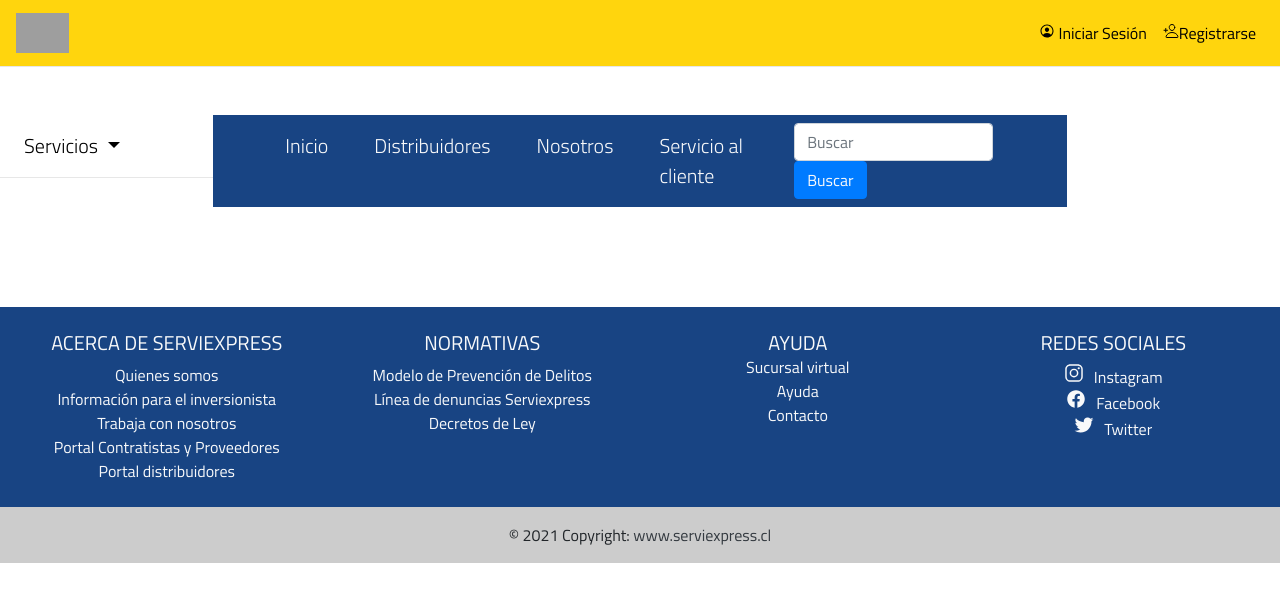
After one commit to wvovw12/taller_mecanico, a Django app: template taller_Serviexpress/templates/taller_Serviexpress/base.html in a window 1280 px wide. The commit adds this page. Shown: the top 602 px of the page. Run offline with Django 3.2, Linux system fonts and the light colour scheme; the template is opened without the code that fills it, so the values that code supplies are empty; some libraries are stand-ins or nearby versions; grey boxes are pictures that could not be loaded.

Commit message:
agrega home

```diff
--- /dev/null
+++ b/taller_Serviexpress/static/taller_Serviexpress/css/Estilos.css
@@ -0,0 +1,250 @@
+body{
+    font-family: 'Titillium Web', sans-serif;
+}
+
+#top{
+
+    border-bottom: 1px solid #e7e7e7;
+    background-color: #ffd50d;
+}
+
+
+
+#top ul li a:hover{
+    opacity: .6;
+}
+
+#navbardrop{
+    color: black;
+}
+
+#navprincipal{
+    background-color: #184483;
+
+}
+
+#productos{
+    border-bottom: 1px solid #e7e7e7;
+}
+
+#productos-menu{
+    /* height: 250px;
+    width: 250px; */
+    background-color:  #ffd50d;
+}
+
+.navpr li a:hover{
+
+    border-bottom: 1px solid gray;
+}
+
+#nav1 li a:hover{
+
+    opacity: .6;
+}
+
+#nav1 li{
+
+    margin-right: 30px;
+}
+
+#sin-sub li a{
+    text-decoration: none;
+}
+
+#logo{
+    height: 40px;
+}
+
+
+.carousel-indicators li {
+    width: 15px;
+    height: 15px;
+    border-radius: 100%;
+    margin-right: 20px;
+  }
+
+.carousel-indicators .active
+  {
+      background-color:#184483;
+  }
+
+#crear-cuenta-box{
+    background-color:  #e7e7e7;
+    border: solid 1px #5f656e;
+}
+
+#btn-crear-cuenta{
+    background-color: #184483;
+    margin: 10px;
+    color: white;
+}
+
+#btn-crear-cuenta:hover{
+    opacity: .9;
+}
+
+#registrar-box{
+    border-radius: 20px;
+    background-color: #184483;
+    border: solid 1px #5f656e;
+    color: white;
+}
+
+#icono-registro{
+    /* margin-left: 100px; */
+    font-size: 200px;
+}
+
+#registrar-box2 ul{
+    list-style: none;
+    display: flex;
+}
+
+#registrar-box2 ul li{
+    margin-right: 60px;
+}
+
+.imagenResponsiva a img
+{
+    width: 100%;
+    height: 100%;
+}
+
+#listatop li a{
+    color: black;
+}
+
+#listatop li a:hover{
+    opacity: .6;
+}
+
+
+/* Pie de pagina */
+
+#pie{
+    background-color:#184483;
+    margin-top: 100px;
+}
+
+/* Detalle del pedido */
+
+.detalle-box{
+    border: 1px solid black;
+}
+
+#panel-cliente ul li a{
+    color: white;
+    margin-top: 1px;
+    /* background-color: #e4e4e4; */
+    background-color:#184483;
+
+}
+
+#panel-cliente ul li a:hover{
+
+    background-color:  #ffd50d;
+
+}
+
+.card-productos
+{
+    background-color: rgb(207, 207, 224);
+}
+
+#direccion a{
+
+    color: gray;
+    font-style: italic;
+}
+#direccion {
+    color: gray;
+    font-style: italic;
+}
+
+.imagen-background
+{
+    background-image: url(img/buscarDistribuidor.png);
+    background-color:#ffd50d;
+    height: 326px;
+    /*background-position: center;
+    background-repeat: no-repeat;
+    background-size: cover;*/
+}
+
+.input-container {
+    display: flex;
+  }
+
+.text
+{
+    display: inline-block;
+}
+
+.pago a img{
+    width: 350px;
+}
+
+
+.pago{
+    border: 1px solid #ccc;
+    width: 350px;
+}
+
+.product-list__head {
+    background-color:#184483;
+    border-bottom: 1px solid #eaeaea;
+    border-top: 1px solid #eaeaea;
+    color: #fff;
+    font-size: 11px;
+    padding: 7px 10px;
+}
+.product-list__head p{
+    line-height: 1;
+    margin-bottom: 0;
+    /*overflow: hidden;
+    text-overflow: ellipsis;
+    white-space: nowrap;*/
+}
+.product-list__caption {
+    border-top: 1px solid #eaeaea;
+}
+
+.product-list__name {
+    font-weight: bold;
+    color: black;
+    align-items: center;
+    font-size: 10px;
+    line-height: 1.3;
+    margin-bottom: 0;
+    text-align: center;
+    text-transform: uppercase;
+    margin-top: 5px;
+}
+
+.product-list__price {
+    color: #ff8400;
+    font-size: 26px;
+    line-height: 1;
+    margin-bottom: 0;
+    text-align: center;
+}
+
+.logoutbox{
+    border: 1px solid rgb(207, 207, 207);;
+    font-size: 16px;
+    text-align: center;
+}
+
+.error {
+    color: red;
+  }
+
+
+/*Filtro por ID tablas*/
+
+#tabla_pedidos {
+    background-image: url('/css/searchicon.png'); /* Add a search icon to input */
+    background-position: 10px 12px; /* Position the search icon */
+    background-repeat: no-repeat; /* Do not repeat the icon image */
+  }
--- /dev/null
+++ b/taller_Serviexpress/templates/taller_Serviexpress/base.html
@@ -0,0 +1,258 @@
+<!doctype html>
+<html lang="es">
+{% load static %}
+
+<head>
+  <!-- Required meta tags -->
+  <meta charset="utf-8">
+  <meta name="viewport" content="width=device-width, initial-scale=1">
+
+  <!-- Latest compiled and minified CSS -->
+  <link rel="stylesheet" href="https://maxcdn.bootstrapcdn.com/bootstrap/4.5.2/css/bootstrap.min.css">
+
+  <!-- jQuery library -->
+  <script src="https://ajax.googleapis.com/ajax/libs/jquery/3.5.1/jquery.min.js"></script>
+
+  <!-- Popper JS -->
+  <script src="https://cdnjs.cloudflare.com/ajax/libs/popper.js/1.16.0/umd/popper.min.js"></script>
+
+  <!-- Latest compiled JavaScript -->
+  <script src="https://maxcdn.bootstrapcdn.com/bootstrap/4.5.2/js/bootstrap.min.js"></script>
+
+  <link rel="preconnect" href="https://fonts.gstatic.com">
+  <link href="https://fonts.googleapis.com/css2?family=Titillium+Web:wght@300;400;600&display=swap" rel="stylesheet">
+
+  <script src="//cdn.jsdelivr.net/npm/sweetalert2@11"></script>
+
+  <link rel="stylesheet" href="{% static 'taller_Serviexpress/css/Estilos.css' %}">
+  <!-- JavaScript y Jquery -->
+  <!--<script src="{% static 'app_lmgas/js/main.js' %}"></script>
+  <script src="{% static 'app_lmgas/js/cart.js' %}"></script>
+  <script type="text/javascript" src="{% static 'app_lmgas/js/jquery-3.6.0.min.js' %}"></script>-->
+
+  <title>{% block title %}LMGAS - Inicio {%endblock%}</title>
+</head>
+
+<body>
+
+  <!-- Nav top -->
+  <div class="topnav">
+    <nav id="top" class="navbar navbar-expand-md navbar-light">
+      <!-- Brand -->
+
+      <a class="navbar-brand" href="{% url 'home' %}"><img id="logo" src="{% static '' %}"
+          alt="logo Serviexpress"></a>
+
+      <!-- Toggler/collapsibe Button -->
+      <button class="navbar-toggler" type="button" data-toggle="collapse" data-target="#collapsibleNavbar">
+        <ion-icon name="menu-outline"></ion-icon>
+      </button>
+
+
+      <!-- Navbar links -->
+      <div class="collapse navbar-collapse" id="collapsibleNavbar">
+        <ul id="listatop" class="navbar-nav ml-auto">
+          {% block topnav %}
+
+          {% if user.is_authenticated %}
+          <li class="nav-item ">
+            <a class="nav-link" href="#">
+              <ion-icon class="user-icon" name="person-circle-outline"></ion-icon> Cerrar Sesión
+            </a>
+          </li>
+          {% if user.is_staff %}
+          <li class="nav-item ">
+            <a class="nav-link" href="#">
+              <ion-icon name="people-outline"></ion-icon>Administrador
+            </a>
+          </li>
+          {%else%}
+          <li class="nav-item ">
+            <a class="nav-link" href="#">
+              <ion-icon name="people-outline"></ion-icon>Mi cuenta
+            </a>
+          </li>
+          <li class="nav-item ">
+            <a class="nav-link" href="#">
+              <ion-icon name="cart-outline"></ion-icon> Carro ({{cant}})
+            </a>
+          </li>
+          {% endif %}
+          {% else %}
+          <li class="nav-item ">
+            <a class="nav-link" href="#">
+              <ion-icon class="user-icon" name="person-circle-outline"></ion-icon> Iniciar Sesión
+            </a>
+          </li>
+          <li class="nav-item ">
+            <a class="nav-link" href="#">
+              <ion-icon name="person-add-outline"></ion-icon>Registrarse
+            </a>
+          </li>
+          {% endif %}
+          {% endblock topnav %}
+        </ul>
+      </div>
+    </nav>
+
+  </div>
+
+
+  <!-- Links -->
+
+  <div class="row no-gutters">
+    <!-- Sección productos -->
+    <div class="col-sm-2 ">
+      <nav class="navbar navbar-expand-sm navbar-dark mt-5" id="productos">
+        <ul class="navbar-nav">
+          <!-- Dropdown -->
+          <li class="nav-item dropdown">
+            <a class="nav-link dropdown-toggle lead" href="#" id="navbardrop" data-toggle="dropdown">
+              Servicios
+            </a>
+            <ul id="productos-menu" class="dropdown-menu" aria-labelledby="navbarDropdown">
+              <li><a class="dropdown-item" href="{% url 'listaServicios'%}">Servicio 1</a></li>
+              <li><a class="dropdown-item" href="#">Servicio 2</a></li>
+            </ul>
+          </li>
+        </ul>
+      </nav>
+    </div>
+    <!-- Navbar principal -->
+    <div class="col-sm-8">
+      <nav class="navbar navbar-expand-sm navbar-dark mt-5" id="navprincipal">
+        <ul id="nav1" class="navbar-nav ml-lg-5">
+          <li class="nav-item">
+            <a class="nav-link lead text-light" href="#">Inicio</a>
+          </li>
+          <li class="nav-item">
+            <a class="nav-link lead text-light" href="#">Distribuidores</a>
+          </li>
+          <li class="nav-item">
+            <a class="nav-link lead text-light" href="#">Nosotros</a>
+          </li>
+          <li class="nav-item">
+            <a class="nav-link lead text-light" href="#">Servicio al cliente</a>
+          </li>
+        </ul>
+        <form class="form-inline my-2 my-lg-0 ml-auto">
+          <input class="form-control mr-sm-2" type="search" placeholder="Buscar" aria-label="Search">
+          <button class="btn btn-outline-success my-2 my-sm-0 bg-primary text-light border-primary"
+            type="submit">Buscar</button>
+        </form>
+      </nav>
+    </div>
+  </div>
+
+  {% block contenido %}
+
+
+  {% endblock contenido %}
+
+
+
+
+
+
+  <!-- Footer -->
+  <footer class="text-center text-lg-start">
+    <!-- Grid container -->
+    <div id="pie" class="p-4">
+      <!--Grid row-->
+      <div class="row">
+        <!--Grid column-->
+        <div class="col-lg-3 col-md-6 mb-4 mb-md-0">
+          <h5 class="text-uppercase text-light">Acerca de Serviexpress</h5>
+
+          <ul id="sin-sub" class="list-unstyled mb-0">
+            <li>
+              <a href="#!" class="text-light">Quienes somos</a>
+            </li>
+            <li>
+              <a href="#!" class="text-light">Información para el inversionista</a>
+            </li>
+            <li>
+              <a href="#!" class="text-light">Trabaja con nosotros</a>
+            </li>
+            <li>
+              <a href="#!" class="text-light">Portal Contratistas y Proveedores</a>
+            </li>
+            <li>
+              <a href="#!" class="text-light">Portal distribuidores</a>
+            </li>
+          </ul>
+        </div>
+
+        <div class="col-lg-3 col-md-6 mb-4 mb-md-0">
+          <h5 class="text-uppercase text-light">Normativas</h5>
+
+          <ul id="sin-sub" class="list-unstyled mb-0">
+            <li>
+              <a href="#!" class="text-light">Modelo de Prevención de Delitos</a>
+            </li>
+            <li>
+              <a href="#!" class="text-light">Línea de denuncias Serviexpress</a>
+            </li>
+            <li>
+              <a href="#!" class="text-light">Decretos de Ley</a>
+            </li>
+          </ul>
+        </div>
+        <!--Grid column-->
+
+        <!--Grid column-->
+        <div class="col-lg-3 col-md-6 mb-4 mb-md-0">
+          <h5 class="text-uppercase text-light mb-0">Ayuda</h5>
+
+          <ul id="sin-sub" class="list-unstyled">
+            <li>
+              <a href="#!" class="text-light">Sucursal virtual</a>
+            </li>
+            <li>
+              <a href="#!" class="text-light">Ayuda</a>
+            </li>
+            <li>
+              <a href="#!" class="text-light">Contacto</a>
+            </li>
+          </ul>
+        </div>
+
+        <div class="col-lg-3 col-md-6 mb-4 mb-md-0">
+          <h5 class="text-uppercase text-light">Redes Sociales</h5>
+
+          <ul id="sin-sub" class="list-unstyled mb-0">
+            <li>
+              <a href="#!" class="text-light">
+                <ion-icon name="logo-instagram" style="margin-right: 10px; font-size: 20px;"></ion-icon>Instagram
+              </a>
+            </li>
+            <li>
+              <a href="#!" class="text-light">
+                <ion-icon name="logo-facebook" style="margin-right: 10px; font-size: 20px;"></ion-icon>Facebook
+              </a>
+            </li>
+            <li>
+              <a href="#!" class="text-light">
+                <ion-icon name="logo-twitter" style="margin-right: 10px; font-size: 20px;"></ion-icon>Twitter
+              </a>
+            </li>
+          </ul>
+        </div>
+        <!--Grid column-->
+      </div>
+      <!--Grid row-->
+    </div>
+    <!-- Grid container -->
+
+    <!-- Copyright -->
+    <div class="text-center p-3" style="background-color: rgba(0, 0, 0, 0.2);">
+      © 2021 Copyright:
+      <a class="text-dark" href="index.html">www.serviexpress.cl</a>
+    </div>
+    <!-- Copyright -->
+  </footer>
+  <!-- Footer -->
+  <script src="https://unpkg.com/ionicons@5.4.0/dist/ionicons.js"></script>
+</body>
+
+</html>
--- a/taller_Serviexpress/urls.py
+++ b/taller_Serviexpress/urls.py
@@ -1,6 +1,7 @@
 from django.urls import path, include
-from .views import home
+from .views import home, listaServicios
 
 urlpatterns = [
-    path('',home,name='home')
+    path('',home,name='home'),
+    path('listaServicios/',listaServicios, name='listaServicios')
 ]
--- a/taller_Serviexpress/views.py
+++ b/taller_Serviexpress/views.py
@@ -3,3 +3,6 @@
 # Create your views here.
 def home(request):
     return render(request,"taller_Serviexpress/home.html")
+
+def listaServicios(request):
+    return render(request,"taller_Serviexpress/listaServicios.html")
--- a/taller_mecanico/settings.py
+++ b/taller_mecanico/settings.py
@@ -124,7 +124,7 @@
 # Static files (CSS, JavaScript, Images)
 # https://docs.djangoproject.com/en/3.2/howto/static-files/
 
-STATIC_URL = '/static/'
+STATIC_URL = 'taller_Serviexpress/static/'
 
 # Default primary key field type
 # https://docs.djangoproject.com/en/3.2/ref/settings/#default-auto-field
```
Also changed, not shown: taller_Serviexpress/templates/taller_Serviexpress/home.html (+131 -12 lines), taller_Serviexpress/templates/taller_Serviexpress/listaServicios.html (added, +12 -0 lines), taller_Serviexpress/static/taller_Serviexpress/img/cambioLlantas.png (added), taller_Serviexpress/static/taller_Serviexpress/img/taller1.png (added), taller_Serviexpress/static/taller_Serviexpress/img/taller2.png (added), taller_Serviexpress/static/taller_Serviexpress/img/taller3.png (added).
